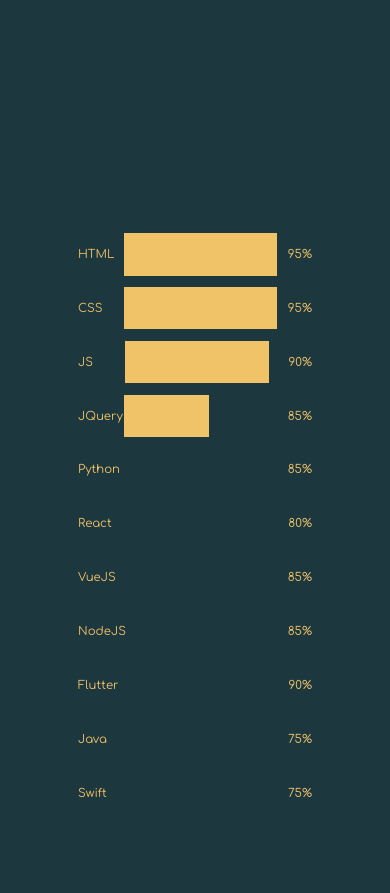
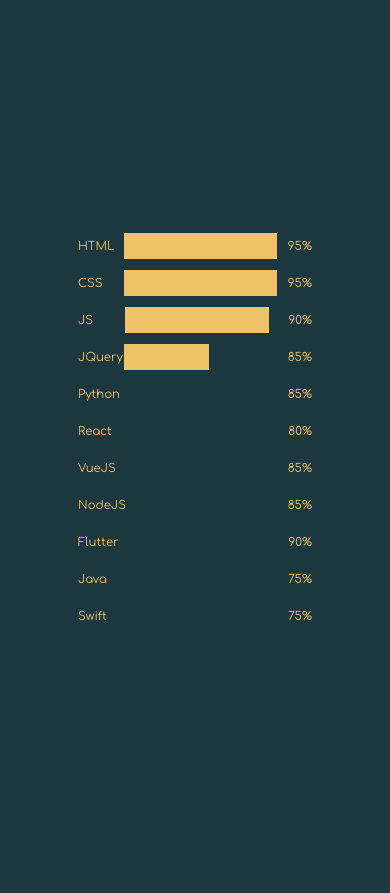
Before and after one commit to Adamoc14/FirstImpressionsCount, a PHP site: page /about.html in a window 390 px wide. Shown: the part 1071-1964 px from the top of the page. Run offline with PHP 8.4, Linux system fonts and the light colour scheme; some libraries are stand-ins or nearby versions; grey boxes are pictures that could not be loaded.

Commit message:
Nearly have the about page responsive

```diff
--- a/Resources/CSS/about.css
+++ b/Resources/CSS/about.css
@@ -162,6 +162,9 @@ footer {
 	.skillsContainer{
 		height: 80vh;
 	}
+	.bar{
+		height: 3vh;
+	}
     .factsContainer {
         line-height: 5vh;
 	}
```
